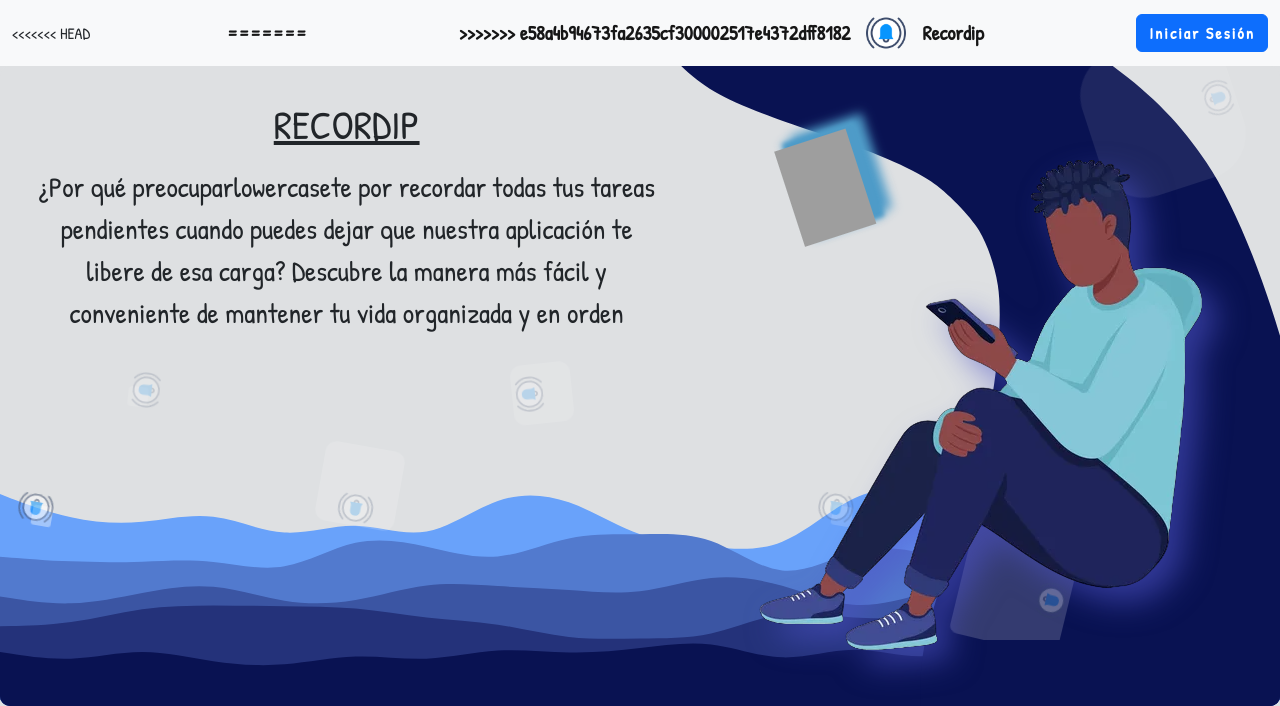
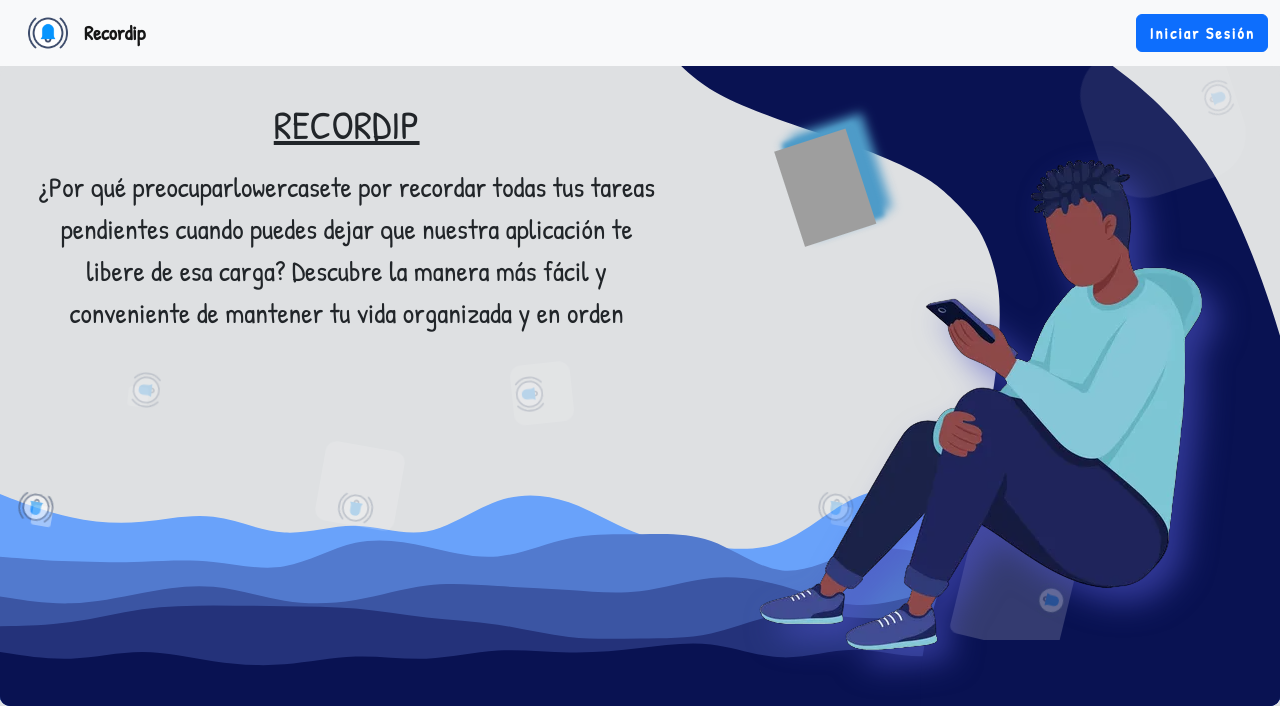
Before and after one commit to metatech-programmer/recordip, a PHP site: page /phpmailer/ in a window 1280 px wide. Shown: the top 706 px of the page. Run offline with PHP 8.4, Linux system fonts and the light colour scheme; data that the repository does not hold is empty; some libraries are stand-ins or nearby versions; grey boxes are pictures that could not be loaded.

Commit message:
changes index

```diff
--- a/index.php
+++ b/index.php
@@ -17,11 +17,7 @@
 
     <nav class="navbar bg-body-tertiary">
         <div class="container-fluid">
-<<<<<<< HEAD
             <a class="navbar-brand d-flex align-items-center" href="./index.php">
-=======
-            <a class="navbar-brand d-flex align-items-center" href="index.php">
->>>>>>> e58a4b94673fa2635cf300002517e4372dff8182
                 <img src="./img/icono.png" alt="Logo" height="40" class="d-inline-block align-text-top mx-3">
                 Recordip
             </a>
```
